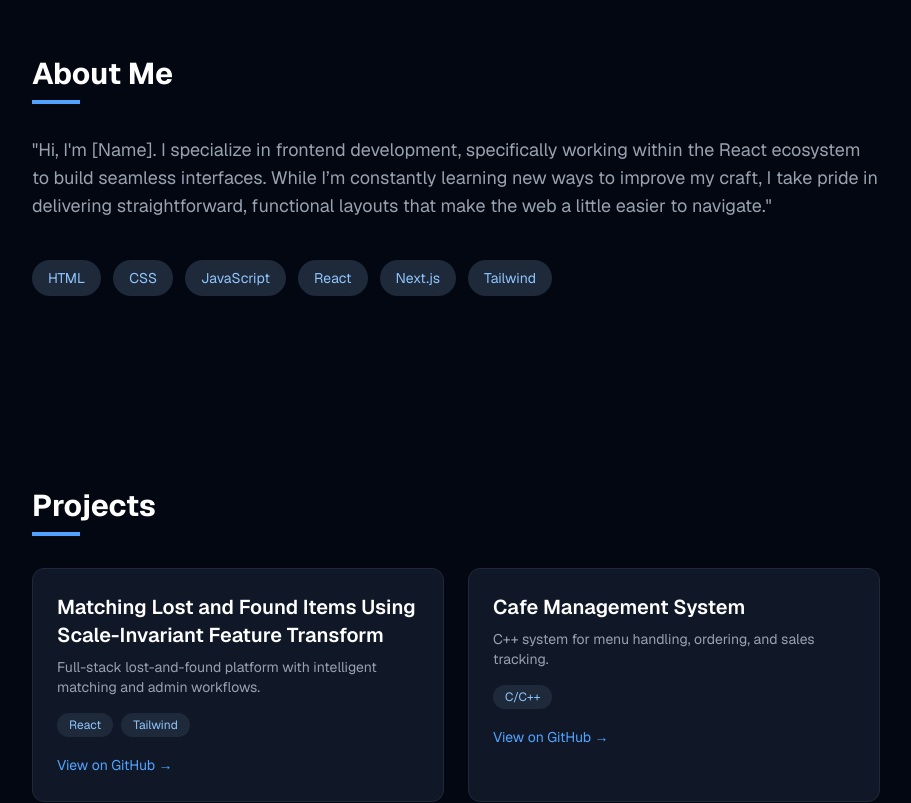
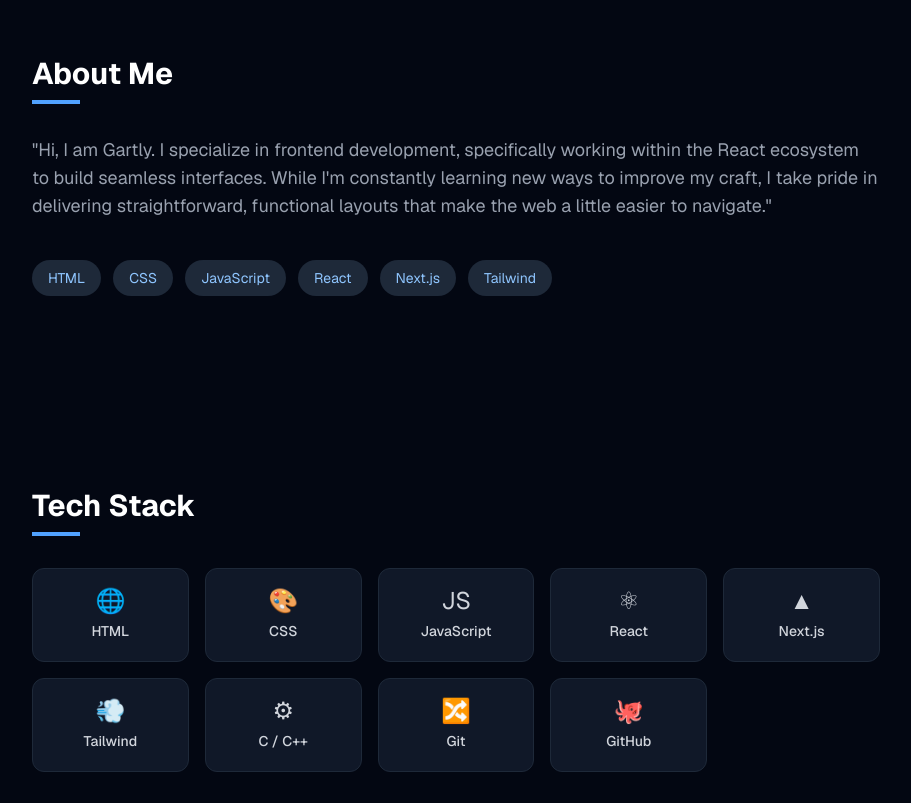
Before and after one commit to Toshihiro20/my-portfolio, a Next.js app: page / in a window 1280 px wide. Shown: the part 840-1643 px from the top of the page, without its empty margins (184-1095 px from the left). Built offline with nearby package versions, Linux system fonts and the light colour scheme.

Commit message:
Add tech stack section and update personal introduction for clarity

```diff
--- a/app/page.js
+++ b/app/page.js
@@ -1,3 +1,4 @@
+/* eslint-disable @next/next/no-img-element */
 "use client";
 import { useState, useEffect, useRef } from "react";
 
@@ -18,7 +19,22 @@
     outlineBtn: dark
       ? "border border-gray-600 hover:border-white text-gray-300 hover:text-white"
       : "border border-gray-300 hover:border-gray-900 text-gray-600 hover:text-gray-900",
+    techCard: dark
+      ? "bg-gray-900 border-gray-800 hover:border-blue-500 text-gray-300"
+      : "bg-white border-gray-200 hover:border-blue-400 text-gray-700",
   };
+
+  const techStack = [
+    { name: "HTML",       icon: "🌐" },
+    { name: "CSS",        icon: "🎨" },
+    { name: "JavaScript", icon: "JS" },
+    { name: "React",      icon: "⚛"  },
+    { name: "Next.js",    icon: "▲"  },
+    { name: "Tailwind",   icon: "💨" },
+    { name: "C / C++",    icon: "⚙"  },
+    { name: "Git",        icon: "🔀" },
+    { name: "GitHub",     icon: "🐙" },
+  ];
 
   const projects = [
     {
@@ -85,7 +101,7 @@
         </div>
 
         <h1 className="text-5xl md:text-7xl font-bold mb-4">
-          Hi, I'm <span className="text-blue-400">Gartly R. Cortez</span> 👋
+          Hi, I am <span className="text-blue-400">Gartly R. Cortez</span> 👋
         </h1>
 
         <p className={`${t.subtext} text-xl mb-8 max-w-xl`}>
@@ -108,7 +124,7 @@
         <div className="w-12 h-1 bg-blue-400 mb-8"></div>
 
         <p className={`${t.subtext} text-lg mb-10`}>
-          "Hi, I'm [Name]. I specialize in frontend development, specifically working within the React ecosystem to build seamless interfaces. While I’m constantly learning new ways to improve my craft, I take pride in delivering straightforward, functional layouts that make the web a little easier to navigate."
+          "Hi, I am Gartly. I specialize in frontend development, specifically working within the React ecosystem to build seamless interfaces. While I'm constantly learning new ways to improve my craft, I take pride in delivering straightforward, functional layouts that make the web a little easier to navigate."
         </p>
 
         <div className="flex flex-wrap gap-3">
@@ -116,6 +132,30 @@
             <span key={tech} className={`${t.badge} px-4 py-2 rounded-full text-sm`}>
               {tech}
             </span>
+          ))}
+        </div>
+      </section>
+
+      {/* TECH STACK */}
+      <section className="py-24 px-6 max-w-4xl mx-auto">
+        <h2 className="text-3xl font-bold mb-2">Tech Stack</h2>
+        <div className="w-12 h-1 bg-blue-400 mb-8"></div>
+
+        <div className="grid grid-cols-3 sm:grid-cols-4 md:grid-cols-5 gap-4">
+          {techStack.map((tech) => (
+            <div
+              key={tech.name}
+              className={`
+                ${t.techCard} border rounded-xl
+                flex flex-col items-center justify-center gap-2
+                py-5 px-3 text-center
+                transition-all duration-200
+                hover:scale-105 hover:-translate-y-1
+              `}
+            >
+              <span className="text-2xl leading-none select-none">{tech.icon}</span>
+              <span className="text-sm font-medium">{tech.name}</span>
+            </div>
           ))}
         </div>
       </section>
@@ -142,10 +182,10 @@
         </p>
 
         <div className="flex justify-center gap-6">
-          <a href="mailto:youremail@gmail.com" className="bg-blue-500 text-white px-6 py-3 rounded-lg">
+          <a href="mailto:cortezgartly@gmail.com" className="bg-blue-500 text-white px-6 py-3 rounded-lg">
             Email Me
           </a>
-          <a href="https://github.com" className={t.outlineBtn + " px-6 py-3 rounded-lg"}>
+          <a href="https://github.com/Toshihiro20" className={t.outlineBtn + " px-6 py-3 rounded-lg"}>
             GitHub
           </a>
         </div>
```
